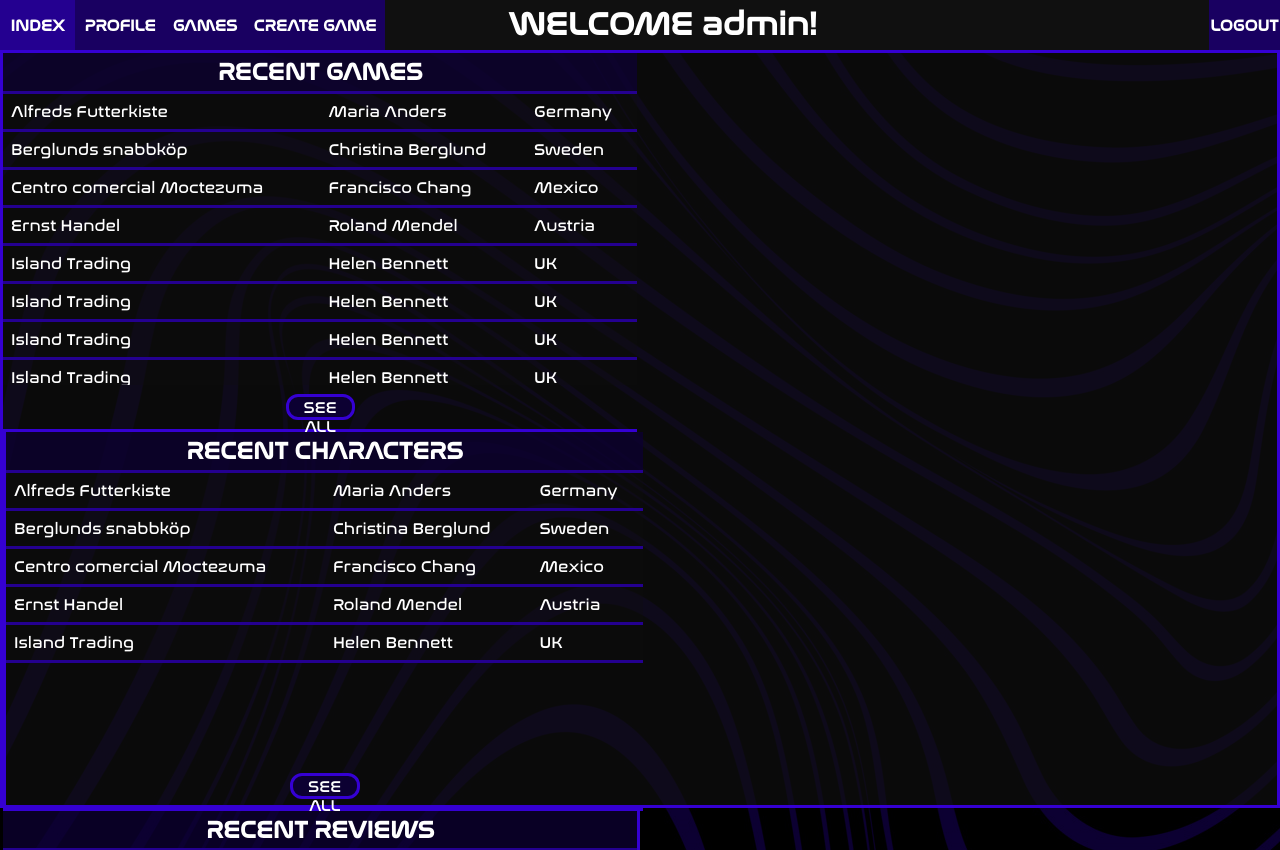
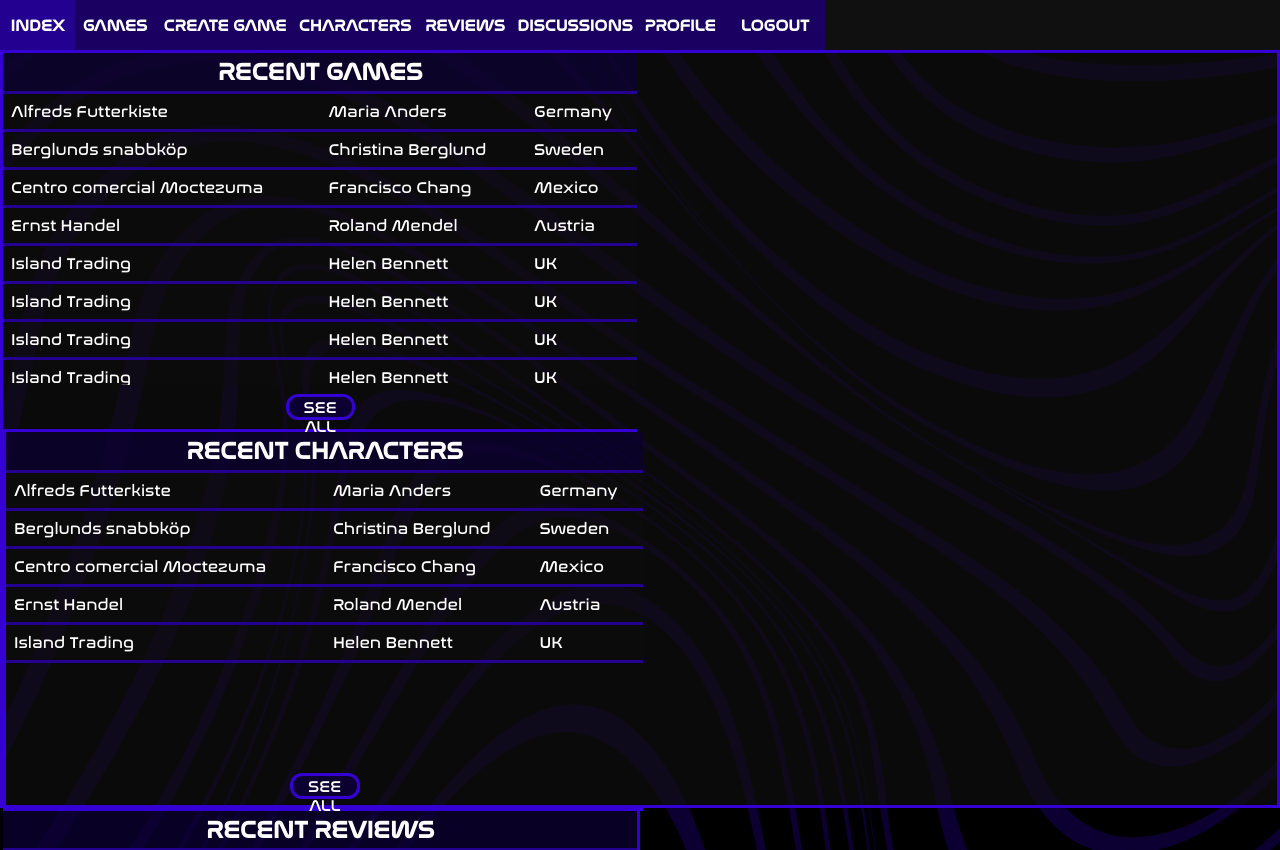
Before and after one commit to bernardofg24/ProjetoDIAM, a Django app: page /levelcheck/index in a window 1280 px wide. Shown: the top 850 px of the page. Run offline with Django 4.2, Linux system fonts and the light colour scheme; a user stored in the database is signed in.

Commit message:
Index com botões na nav

```diff
--- a/projeto/levelcheck/static/website/css/base.css
+++ b/projeto/levelcheck/static/website/css/base.css
@@ -27,7 +27,7 @@ nav{
 	border-bottom-style: solid;
 	border-color: #3500D3;
 	color: white;
-	display: flex
+	display: flex;
 }
 
 .nav_link{
@@ -70,14 +70,6 @@ nav{
 h1{
 	margin: 0;
 	padding: 0;
-}
-
-#greeting{
-	padding-top: 0.4%;
-	padding-right: 21%;
-	width: 85%;
-	text-align: center;
-	font-size: 2em;
 }
 
 #top_left{
--- a/projeto/levelcheck/templates/levelcheck/index.html
+++ b/projeto/levelcheck/templates/levelcheck/index.html
@@ -10,12 +10,16 @@
 <nav>
     <div style="display: flex">
         <a class="nav_link" style="width: 75px">INDEX</a>
-        <a class="nav_link" style="width: 90px" href="{% url 'levelcheck:profile' user.username %}">PROFILE</a>
         <a class="nav_link" style="width: 80px" href="{% url 'levelcheck:all_games' %}">GAMES</a>
         <a class="nav_link" style="width: 140px" href="{% url 'levelcheck:create_game' %}">CREATE GAME</a>
+        <a class="nav_link" style="width: 120px" href="{% url 'levelcheck:all_games' %}">CHARACTERS</a>
+        <a class="nav_link" style="width: 100px" href="{% url 'levelcheck:all_games' %}">REVIEWS</a>
+        <a class="nav_link" style="width: 120px" href="{% url 'levelcheck:all_games' %}">DISCUSSIONS</a>
     </div>
-	<h1 id="greeting">WELCOME {{request.user.username}}!</h1>
-    <a class="nav_link" style="width: 140px" href="{% url 'levelcheck:logout' %}">LOGOUT</a>
+    <div style="display: flex">
+        <a class="nav_link" style="width: 90px" href="{% url 'levelcheck:profile' user.username %}">PROFILE</a>
+        <a class="nav_link" style="width: 100px" href="{% url 'levelcheck:logout' %}">LOGOUT</a>
+    </div>
 </nav>
 
 <div id="main">
```
